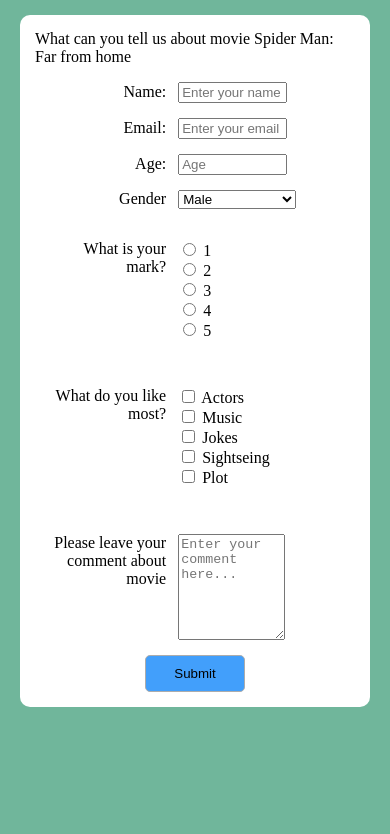
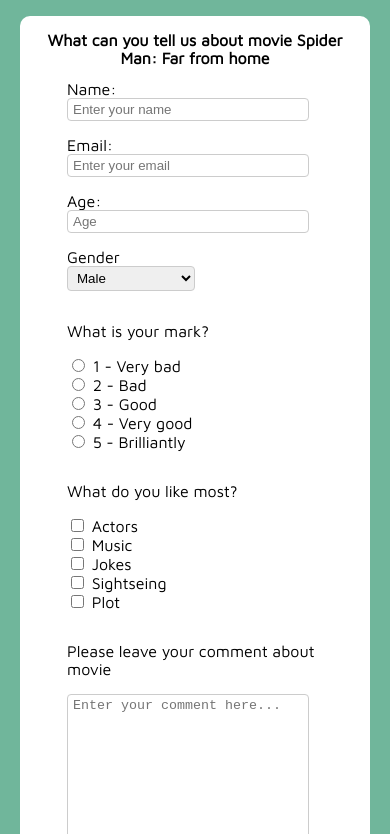
Before and after one commit to shtigor/fccsurveyform, a plain HTML site: page index.html in a window 390 px wide. Shown: the part 75-909 px from the top of the page. Before the commit the page ends 844 px from the top, so only its background shows below. Drawn offline with Linux system fonts and the light colour scheme.

Commit message:
feat: end responsive markup

```diff
--- a/index.html
+++ b/index.html
@@ -13,7 +13,7 @@
   </header>
   <div class="container">
     <main class="form">
-        <p id="description">What can you tell us about movie Spider Man: Far from home</p>
+        <h2 id="description">What can you tell us about movie Spider Man: Far from home</h2>
         <form action="" id="survey-form">
           <section class="name-section">
             <label id="name-label" for="name">Name:</label>
@@ -41,26 +41,26 @@
 
           <section class="gender-section">
             <p class="rating">What is your mark?</p>
-            <ul id="dropdown">
+            <ul id="rating-list">
               <li>
                 <input type="radio" name="rating" id="1">
-                <label for="1">1</label>
+                <label for="1">1 - Very bad</label>
               </li>
               <li>
                 <input type="radio" name="rating" id="2">
-                <label for="1">2</label>
+                <label for="2">2 - Bad</label>
               </li>
               <li>
                 <input type="radio" name="rating" id="3">
-                <label for="1">3</label>
+                <label for="3">3 - Good</label>
               </li>
               <li>
                 <input type="radio" name="rating" id="4">
-                <label for="1">4</label>
+                <label for="4">4 - Very good</label>
               </li>
               <li>
                 <input type="radio" name="rating" id="5">
-                <label for="1">5</label>
+                <label for="5">5 - Brilliantly</label>
               </li>
             </ul>
           </section>
--- a/style.css
+++ b/style.css
@@ -1,7 +1,14 @@
+@import url('https://fonts.googleapis.com/css?family=Maven+Pro&display=swap');
+
 html,
 body {
   margin: 0;
   padding: 0;
+  font-family: 'Maven Pro', sans-serif;
+}
+
+body {
+  background-color: rgb(112, 182, 155);
 }
 
 #title {
@@ -19,6 +26,8 @@ body {
 
 #description {
   margin-top: 0;
+  text-align: center;
+  font-size: 16px;
 }
 
 .form {
@@ -57,21 +66,30 @@ body {
   width: 35%;
 }
 
+#name,
+#email,
+#number,
+#dropdown,
+.comment {
+  border-radius: 4px;
+  padding: 3px 5px;
+  border: 1px solid #ccc;
+}
+
 .rating,
 .like-text,
 .comment {
   vertical-align: top;
 }
 
-#name:focus {
+#name:focus,
+#email:focus,
+#number:focus,
+#dropdown:focus {
   border: 1px solid dodgerblue;
 }
 
-body {
-  background-color: rgb(112, 182, 155);
-}
-
-#dropdown,
+#rating-list,
 .like-list {
   display: inline-block;
   list-style: none;
@@ -80,10 +98,10 @@ body {
 
 .comment {
   margin-top: 16px;
-  width: 35%;
   max-width: 35%;
   min-width: 35%;
-  height: 100px;
+  max-height: 150px;
+  min-height: 150px;
 }
 
 .name-section,
@@ -104,3 +122,40 @@ body {
   border-radius: 5px;
   padding: 10px;
 }
+
+@media (max-width: 500px) {
+  #name-label,
+  #email-label,
+  #number-label,
+  .gender-label,
+  .rating,
+  .like-text,
+  .comment-label {
+    display: block;
+    text-align: left;
+    width: 100%;
+  }
+
+  #survey-form {
+    width: 80%;
+  }
+
+  #name,
+  #email,
+  #number {
+    width: 90%;
+  }
+
+  .comment {
+    margin-top: 0;
+    max-width: 90%;
+    min-width: 90%;
+    max-height: 150px;
+    min-height: 150px;
+  }
+
+  #rating-list,
+  .like-list {
+    margin: 0;
+  }
+}
```
